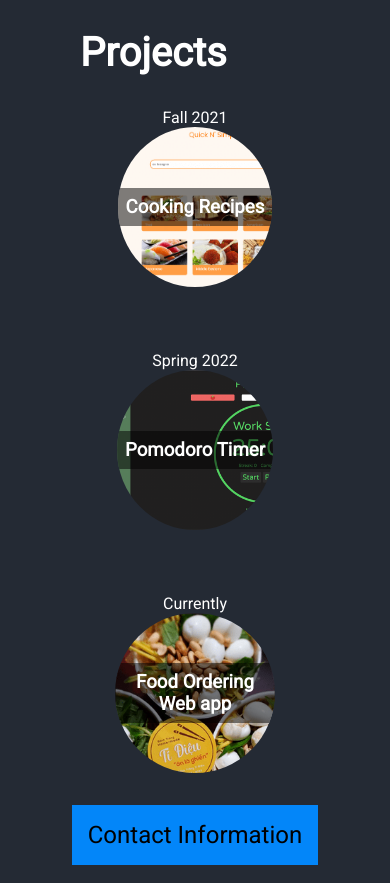
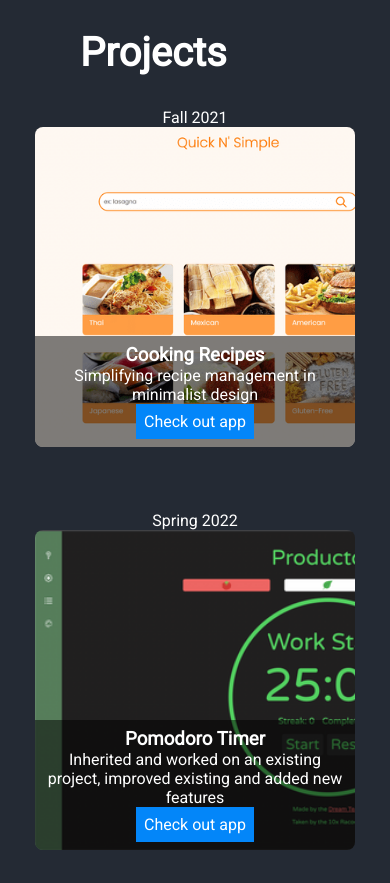
Before and after one commit to dnthem/portfolio, a plain HTML site: page index.html in a window 390 px wide. Shown: the part 1820-2703 px from the top of the page. Drawn offline with Linux system fonts and the light colour scheme.

Commit message:
fallback css for mobile device

```diff
--- a/css/style.css
+++ b/css/style.css
@@ -134,11 +134,13 @@ section h2 {
 }
 
 .abt-me-card {
+    min-height: 20vh;
     flex-basis: 100%;
     margin: 2rem;
     padding: 2rem;
     background-color: var(--odd-bgColor);
     border-radius: .5rem;
+    justify-content: center;
 }
 
 .abt-me-card p {
@@ -223,6 +225,33 @@ ul {
 }
 
 .pj-content {
+    max-width: 20rem;
+    height: 20rem;
+    border-radius: .5rem;
+
+    background-size: cover;
+    transition: .5s ease;
+    overflow: hidden;
+    display: flex;
+    align-items: flex-end;
+}
+
+
+.pj-details {
+    padding: .5rem;
+    transition: 1s ease;
+    background: rgba(0 , 0, 0, 0.5);
+}
+
+.pj-details a {
+    display: inline-block;
+
+    padding: .5rem;
+    background-color: #0386f9;
+}
+
+@media (hover: hover) {
+    .pj-content {
         max-width: 10rem;
         height: 10rem;
 
@@ -238,12 +267,6 @@ ul {
         display: none;
     }
 
-.pj-details {
-    padding: .5rem;
-    transition: 1s ease;
-    background: rgba(0 , 0, 0, 0.5);
-}
-
     .pj-content:hover{
         max-width: 20rem;
         height: 20rem;
@@ -255,15 +278,11 @@ ul {
         display:block;
     }
 
-.pj-details a {
-    padding: .5rem;
-    background-color: #0386f9;
-}
-
     .pj-details a:hover {
         background-color:#034176;
     }
 
+}
 
 /* Contact */
 
```
Lines whose indentation alone changed are shown as unchanged.
